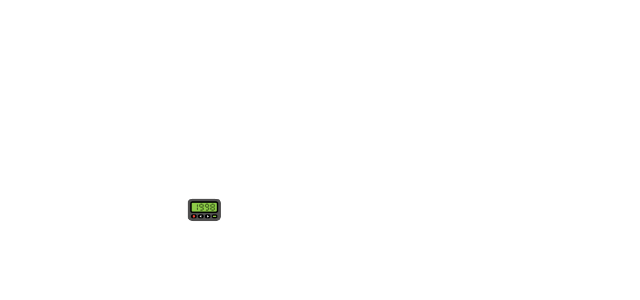
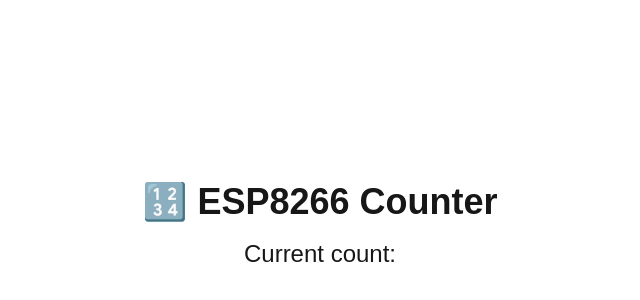
Before and after one commit to mdhanush11923/weather-alert-system, a Next.js app: page / in a window 1280 px wide. Shown: the part 190-490 px from the top of the page, without its empty margins (320-960 px from the left). Built offline with nearby package versions, Linux system fonts and the light colour scheme.

Commit message:
test counter

```diff
--- a/src/app/page.js
+++ b/src/app/page.js
@@ -1,27 +1,28 @@
 "use client";
+
 import { useEffect, useState } from "react";
 
-const CounterDisplay = () => {
-  const [count, setCount] = useState(0);
+export default function HomePage() {
+  const [count, setCount] = useState();
 
   useEffect(() => {
-    const fetchCount = () => {
-      fetch("/api/counter")
-        .then((res) => res.json())
-        .then((data) => setCount(data.count))
-        .catch((err) => console.error("Fetch error", err));
-    };
-
-    fetchCount();
-    const interval = setInterval(fetchCount, 2000);
-    return () => clearInterval(interval);
+    fetch("/api/counter")
+      .then((res) => res.json())
+      .then((data) => {
+        if (data.count) {
+          setCount(data.count);
+        }
+      });
   }, []);
 
   return (
-    <div className="text-center text-3xl text-white p-10">
-      📟 Current Counter: <span className="font-bold">{count}</span>
-    </div>
+    <main className="flex flex-col items-center justify-center min-h-screen p-4">
+      <h1 className="text-4xl font-bold mb-4">🔢 ESP8266 Counter</h1>
+      {count !== null ? (
+        <p className="text-2xl">Current count: {count}</p>
+      ) : (
+        <p>Loading count...</p>
+      )}
+    </main>
   );
-};
-
-export default CounterDisplay;
+}
```
